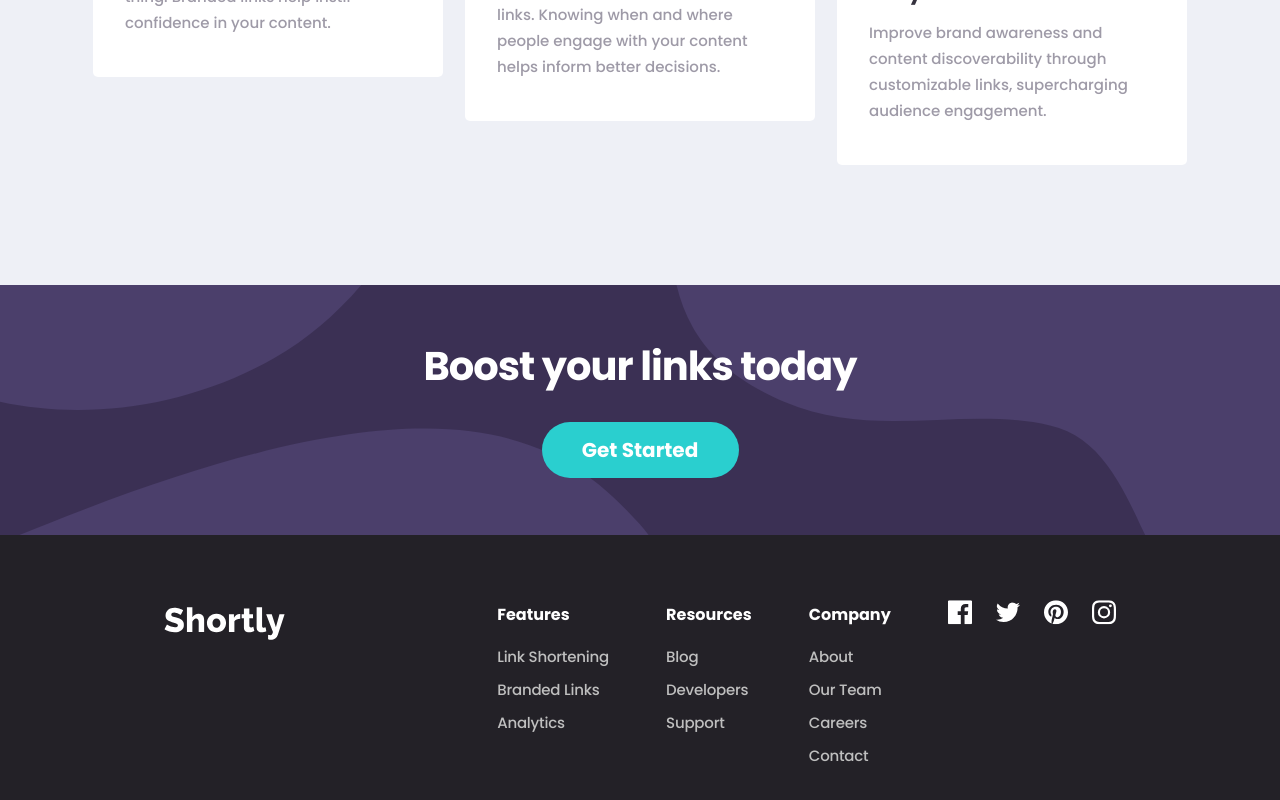
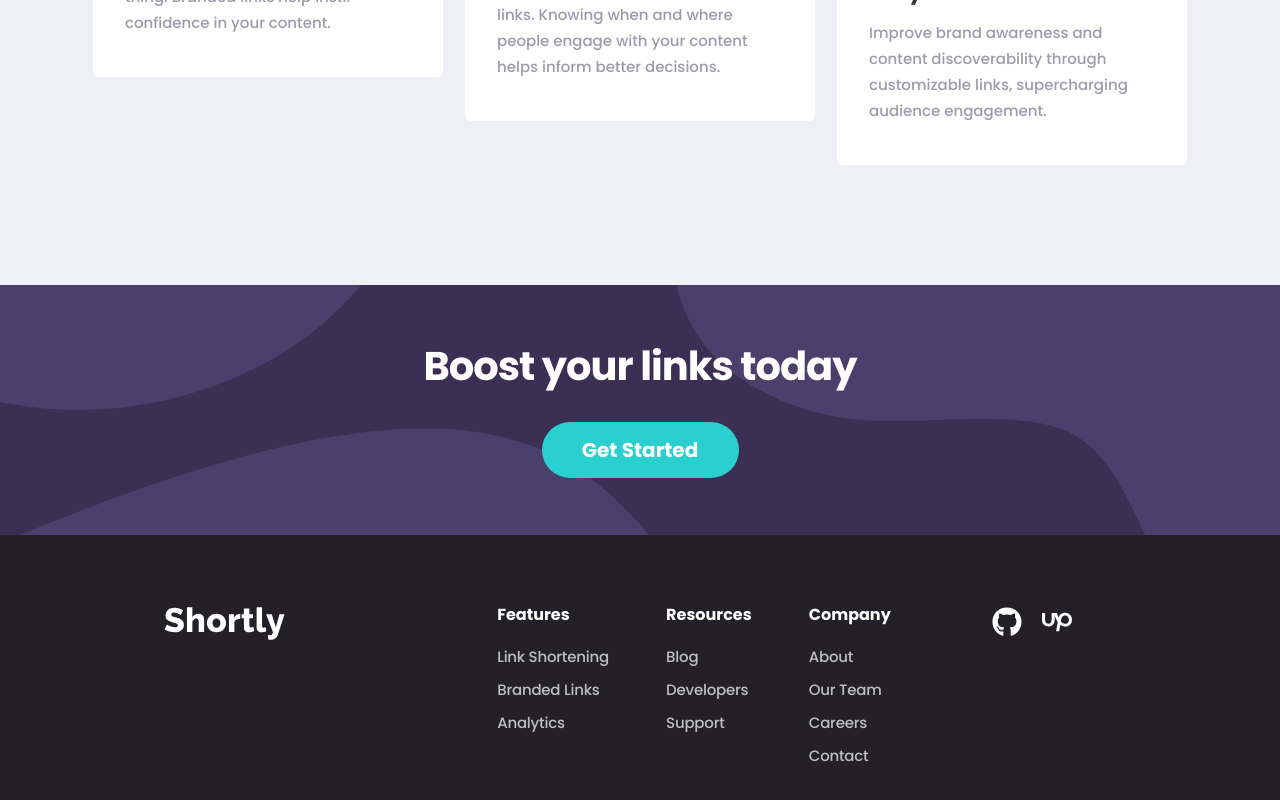
Before and after one commit to baranakilli/url-shortening-page, a React (Vite) app: page / in a window 1280 px wide. Shown: the part 1453-2253 px from the top of the page. Built offline with nearby package versions, Linux system fonts and the light colour scheme.

Commit message:
changed links on the footer

```diff
--- a/src/components/Footer/Footer.css
+++ b/src/components/Footer/Footer.css
@@ -19,7 +19,7 @@ footer h4 {
   margin-bottom: 4rem;
 }
 
-.footer-column span{
+.footer-column span {
   color: var(--n-gray);
   cursor: pointer;
   display: block;
@@ -37,7 +37,7 @@ footer h4 {
   margin-top: 1rem;
 }
 
-.footer-social-links{
+.footer-social-links {
   display: flex;
   justify-content: space-between;
   align-items: center;
@@ -74,9 +74,14 @@ footer h4 {
     margin-bottom: 0;
   }
 
-  .footer-social-links{
+  .footer-social-links {
     margin: 0;
     padding: 0;
-    transform: translateY(-25%);
+    justify-content: center;
+    gap: 20px;
+  }
+
+  .footer-social-links img {
+    cursor: pointer;
   }
 }
--- a/src/components/Footer/Footer.jsx
+++ b/src/components/Footer/Footer.jsx
@@ -1,5 +1,7 @@
-import whiteLogo from '../../assets/logo-white.svg';
-import './Footer.css';
+import whiteLogo from "../../assets/logo-white.svg";
+import upworkLogo from "../../assets/upwork.svg";
+import githubLogo from "../../assets/github.svg";
+import "./Footer.css";
 
 function Footer() {
   return (
@@ -26,26 +28,15 @@ function Footer() {
           <span>Contact</span>
         </div>
         <div className="footer-social-links">
-          <span>
-            <svg xmlns="http://www.w3.org/2000/svg" width="24" height="24">
-              <path d="M22.675 0H1.325C.593 0 0 .593 0 1.325v21.351C0 23.407.593 24 1.325 24H12.82v-9.294H9.692v-3.622h3.128V8.413c0-3.1 1.893-4.788 4.659-4.788 1.325 0 2.463.099 2.795.143v3.24l-1.918.001c-1.504 0-1.795.715-1.795 1.763v2.313h3.587l-.467 3.622h-3.12V24h6.116c.73 0 1.323-.593 1.323-1.325V1.325C24 .593 23.407 0 22.675 0z" />
-            </svg>
-          </span>
-          <span>
-            <svg xmlns="http://www.w3.org/2000/svg" width="24" height="20">
-              <path d="M24 2.557a9.83 9.83 0 01-2.828.775A4.932 4.932 0 0023.337.608a9.864 9.864 0 01-3.127 1.195A4.916 4.916 0 0016.616.248c-3.179 0-5.515 2.966-4.797 6.045A13.978 13.978 0 011.671 1.149a4.93 4.93 0 001.523 6.574 4.903 4.903 0 01-2.229-.616c-.054 2.281 1.581 4.415 3.949 4.89a4.935 4.935 0 01-2.224.084 4.928 4.928 0 004.6 3.419A9.9 9.9 0 010 17.54a13.94 13.94 0 007.548 2.212c9.142 0 14.307-7.721 13.995-14.646A10.025 10.025 0 0024 2.557z" />
-            </svg>
-          </span>
-          <span>
-            <svg xmlns="http://www.w3.org/2000/svg" width="24" height="24">
-              <path d="M12 0C5.373 0 0 5.372 0 12c0 5.084 3.163 9.426 7.627 11.174-.105-.949-.2-2.405.042-3.441.218-.937 1.407-5.965 1.407-5.965s-.359-.719-.359-1.782c0-1.668.967-2.914 2.171-2.914 1.023 0 1.518.769 1.518 1.69 0 1.029-.655 2.568-.994 3.995-.283 1.194.599 2.169 1.777 2.169 2.133 0 3.772-2.249 3.772-5.495 0-2.873-2.064-4.882-5.012-4.882-3.414 0-5.418 2.561-5.418 5.207 0 1.031.397 2.138.893 2.738a.36.36 0 01.083.345l-.333 1.36c-.053.22-.174.267-.402.161-1.499-.698-2.436-2.889-2.436-4.649 0-3.785 2.75-7.262 7.929-7.262 4.163 0 7.398 2.967 7.398 6.931 0 4.136-2.607 7.464-6.227 7.464-1.216 0-2.359-.631-2.75-1.378l-.748 2.853c-.271 1.043-1.002 2.35-1.492 3.146C9.57 23.812 10.763 24 12 24c6.627 0 12-5.373 12-12 0-6.628-5.373-12-12-12z" />
-            </svg>
-          </span>
-          <span>
-            <svg xmlns="http://www.w3.org/2000/svg" width="24" height="24">
-              <path d="M12 2.163c3.204 0 3.584.012 4.85.07 3.252.148 4.771 1.691 4.919 4.919.058 1.265.069 1.645.069 4.849 0 3.205-.012 3.584-.069 4.849-.149 3.225-1.664 4.771-4.919 4.919-1.266.058-1.644.07-4.85.07-3.204 0-3.584-.012-4.849-.07-3.26-.149-4.771-1.699-4.919-4.92-.058-1.265-.07-1.644-.07-4.849 0-3.204.013-3.583.07-4.849.149-3.227 1.664-4.771 4.919-4.919 1.266-.057 1.645-.069 4.849-.069zM12 0C8.741 0 8.333.014 7.053.072 2.695.272.273 2.69.073 7.052.014 8.333 0 8.741 0 12c0 3.259.014 3.668.072 4.948.2 4.358 2.618 6.78 6.98 6.98C8.333 23.986 8.741 24 12 24c3.259 0 3.668-.014 4.948-.072 4.354-.2 6.782-2.618 6.979-6.98.059-1.28.073-1.689.073-4.948 0-3.259-.014-3.667-.072-4.947-.196-4.354-2.617-6.78-6.979-6.98C15.668.014 15.259 0 12 0zm0 5.838a6.162 6.162 0 100 12.324 6.162 6.162 0 000-12.324zM12 16a4 4 0 110-8 4 4 0 010 8zm6.406-11.845a1.44 1.44 0 100 2.881 1.44 1.44 0 000-2.881z" />
-            </svg>
-          </span>
+          <a href="https://github.com/baranakilli" target="_blank">
+            <img src={githubLogo} width={30} height={30} alt="" />
+          </a>
+          <a
+            href="https://www.upwork.com/freelancers/baranakilli"
+            target="_blank"
+          >
+            <img src={upworkLogo} width={30} height={30} alt="" />
+          </a>
         </div>
       </div>
     </footer>
```
Also changed, not shown: src/assets/github.svg (added), src/assets/upwork.svg (added).
